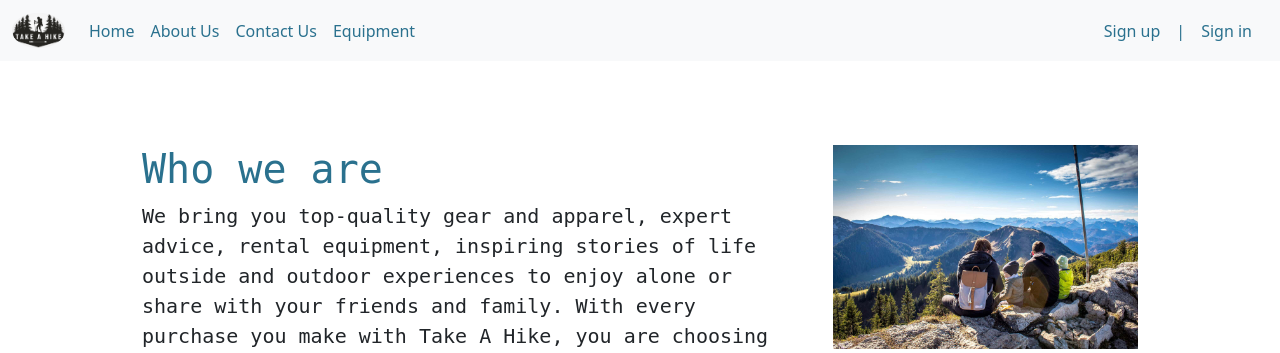
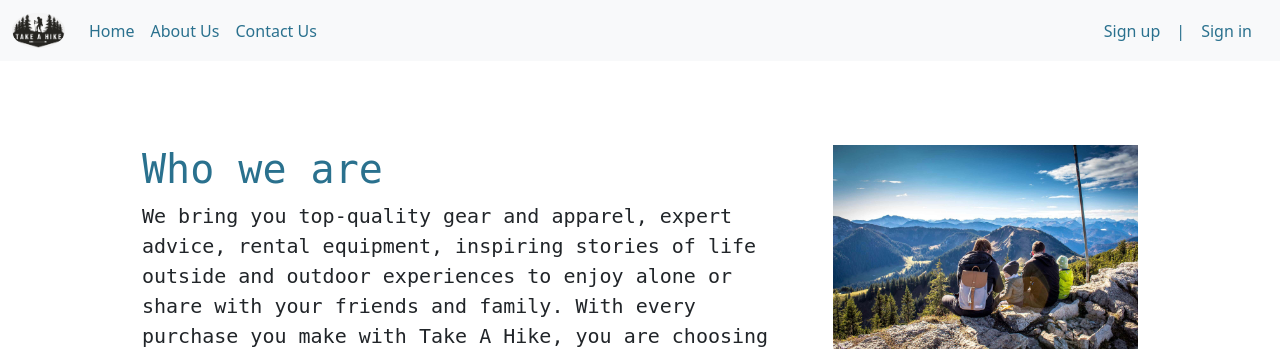
Before and after one commit to SamaRostom/Hiking-Project, a PHP site: page /AboutUs.php in a window 1280 px wide. Shown: the top 353 px of the page. Run offline with PHP 8.4, Linux system fonts and the light colour scheme.

Commit message:
Update navbar.php

```diff
--- a/navbar.php
+++ b/navbar.php
@@ -44,9 +44,6 @@
 		<li class="nav-item">
           <a class="nav-link history" href="history.php">History</a>
         </li>
-		<li class="nav-item">
-          <a class="nav-link equip" href="equipment.php">Equipment</a>
-        </li>
       </ul>
       <div class="d-flex">
       <a class= "message text-decoration-none me-3" href= 'Messages.php'><i class="fas fa-comment"></i>
@@ -89,7 +86,6 @@ document.querySelector('.signup').style.display = 'none'
 	document.querySelector('.cart').style.display = 'none'
   document.querySelector('.message').style.display = 'none'
   document.querySelector('.trips').style.display = 'none'
-  document.querySelector('.equipment').style.display = 'none'
 	</script>";
   }
 
@@ -98,7 +94,6 @@ document.querySelector('.signup').style.display = 'none'
   echo "<script>
 	document.querySelector('.cart').style.display = 'none'
   document.querySelector('.trips').style.display = 'none'
-  document.querySelector('.equipment').style.display = 'none'
 	</script>";
  }
 }
@@ -114,7 +109,6 @@ document.querySelector('.message').style.display = 'none'
 document.querySelector('.history').style.display = 'none'
 document.querySelector('.survey').style.display = 'none'
 document.querySelector('.trips').style.display = 'none'
-document.querySelector('.equipment').style.display = 'none'
 </script>";
 }
 ?>
```
